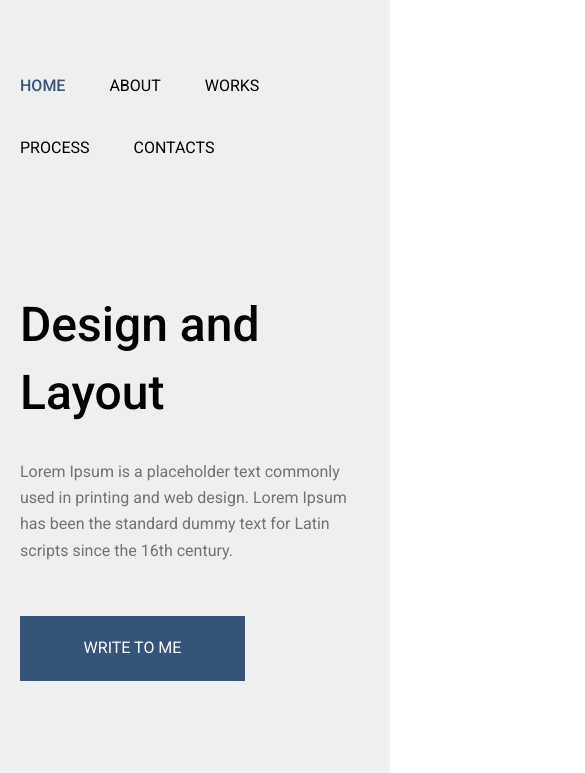
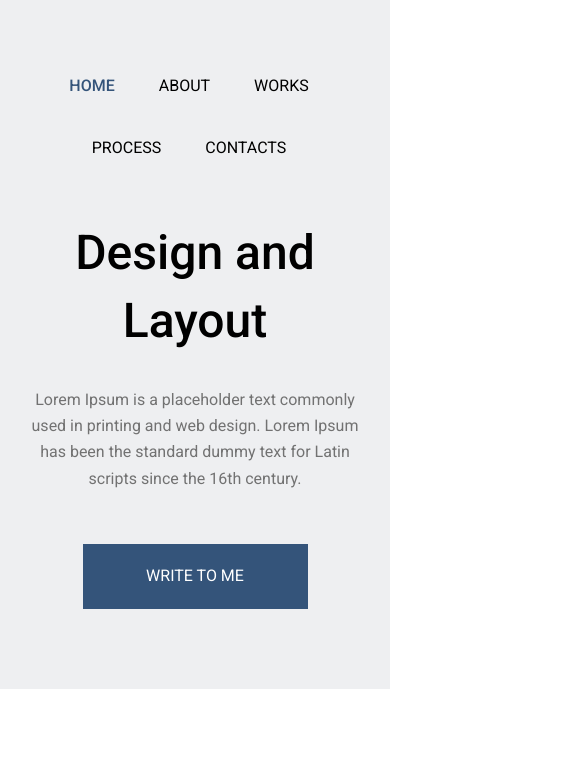
Before and after one commit to Oleksandr-VFU/hw10-25032025, a plain HTML site: page index.html in a window 390 px wide. Shown: the top 773 px of the page, 585 px wide, since content can reach past the window. Drawn offline with Linux system fonts and the light colour scheme.

Commit message:
added media queries

```diff
--- a/assets/css/style.css
+++ b/assets/css/style.css
@@ -190,6 +190,7 @@ h2 {
     height: 600px;
     object-fit: cover;
     border: 0;
+    min-height: 200px;
 }
 
 /* Footer */
@@ -210,7 +211,27 @@ h2 {
 }
 
 @media (width < 992px) {
+    .header {
+        padding-bottom: 80px;
+    }
+    .navbar {
+        margin-bottom: 70px;
+    }
     .experience__container {
+        flex-wrap: wrap;
         justify-content: space-evenly;
     }
 }
+
+@media (width < 576px) {
+    .navbar {
+        margin-bottom: 50px;
+    }
+    .navbar__list {
+        justify-content: center;
+    }
+    .header-content {
+        text-align: center;
+        align-items: center;
+    }
+}
```
